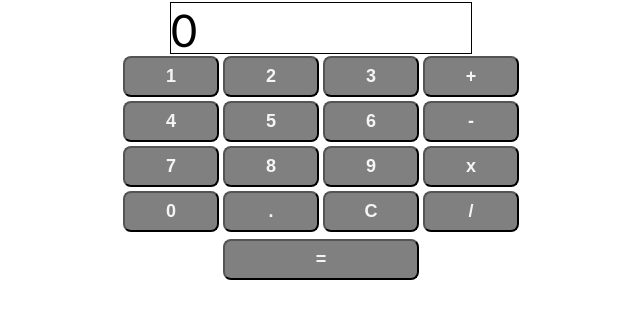
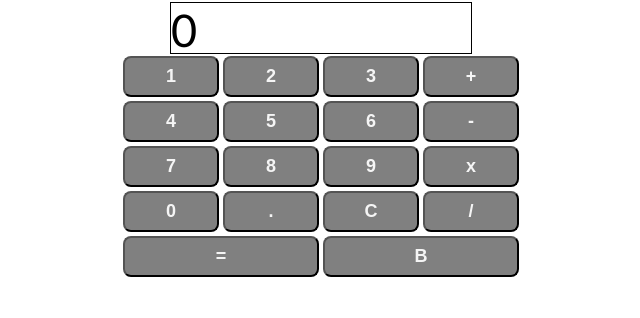
Before and after one commit to ElizaDearheart/fuzzy-robot, a plain HTML site: page index.html in a window 1280 px wide. Shown: the part 98-416 px from the top of the page, without its empty margins (319-959 px from the left). Drawn offline with Linux system fonts and the light colour scheme.

Commit message:
Add backspace functionality

```diff
--- a/index.html
+++ b/index.html
@@ -37,9 +37,13 @@
                 <button class="key" data-op="divide">/</button>
 
             </div>
-            <div class="sum">
-                <button class="key" data-sum="equals">=</button>
-
+            <div class="sum_back">
+                <div class="sum">
+                    <button class="key" data-sum="equals">=</button>
+                </div>
+                <div class="back">
+                    <button class="key" data-op="backspace">B</button>
+                </div>
             </div>
 
         </div>
--- a/main.js
+++ b/main.js
@@ -6,13 +6,14 @@ let operatorChosen = ""
 let display = document.querySelector('.calc-display');
 let clicked_keys = document.querySelectorAll('.calculator-keys')
 
-function calculate() {
+
 
 keys.addEventListener('click', e => {
     let key = e.target
     let op = key.dataset.op
     let sum = key.dataset.sum
     let dec = key.dataset.dec
+    let back = key.dataset.back
     let keyContent = key.textContent
     let displayedNumber = display.textContent
 
@@ -35,17 +36,16 @@ function calculate() {
 
             }
         }
-            /*
-            else if (dec) {
 
-            }
-            */
         else if (op) {
             if (op === 'clear') {
                 display.textContent = '0'
                 inputNumber = ""
                 operatorChosen = ""
                 console.log('clear')
+            } else if (op === 'backspace') {
+                inputNumber = inputNumber.slice(0, -1)
+                display.textContent = inputNumber
             } else if (op === 'add' ||
                 op === 'subtract' ||
                 op === 'multiply' ||
@@ -91,7 +91,3 @@ function calculate() {
         }
     }
 })
-}
-
-
-calculate()
--- a/styles.css
+++ b/styles.css
@@ -64,29 +64,23 @@ button {
     justify-content: center;
 }
 
+.sum_back {
+    display: flex;
+    flex-direction: row;
+    align-items: center;
+    justify-content: center;
+}
+
 .sum {
     display: flex;
     flex-direction: column;
     width: 200px;
-    height: 50px;
-    margin: auto;
     justify-content: center;
 }
 
-
-/*
-.calculator-body {
+.back {
     display: flex;
-    flex-direction: row;
+    flex-direction: column;
+    width: 200px;
     justify-content: center;
-    margin: auto;
 }
-
-.main-ops {
-    display: flex;
-    flex-direction: row;
-    margin: auto;
-    justify-content: flex-end;
-}
-
-*/
```
Lines whose indentation alone changed are shown as unchanged.
